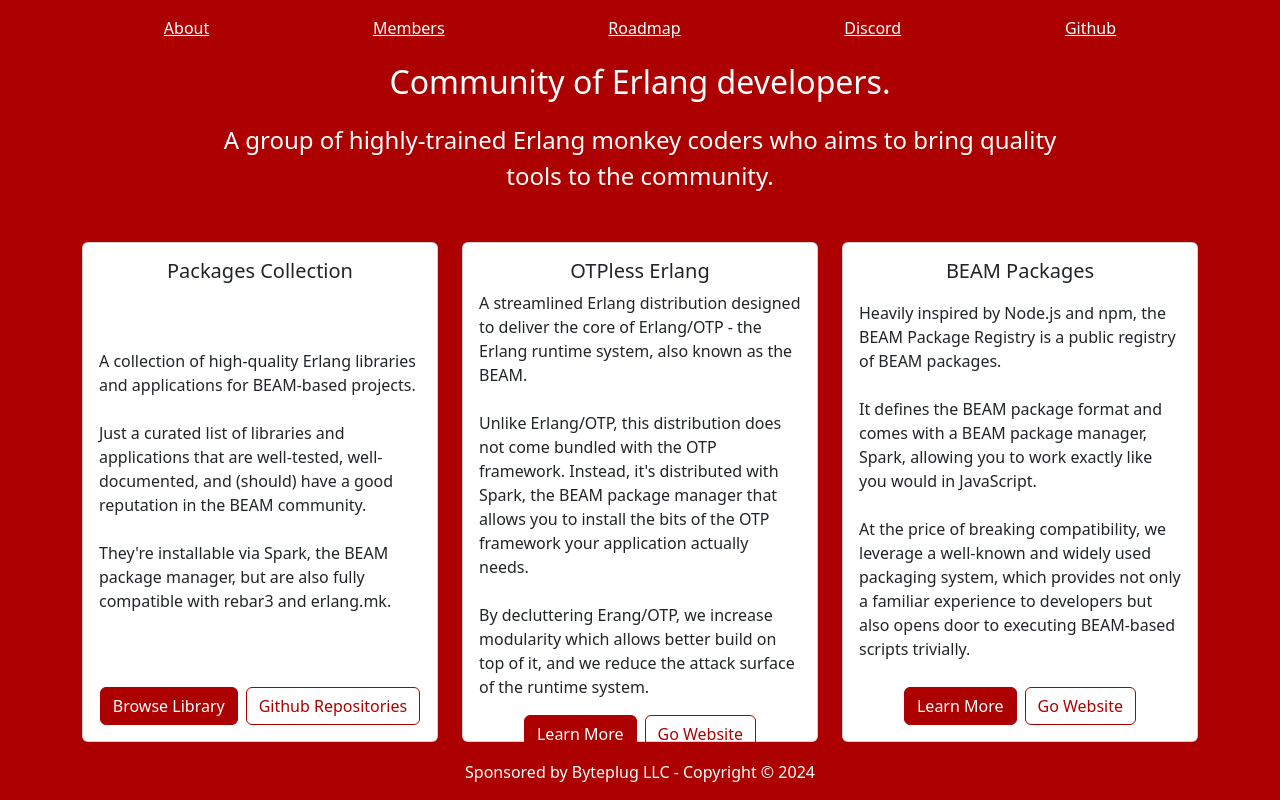
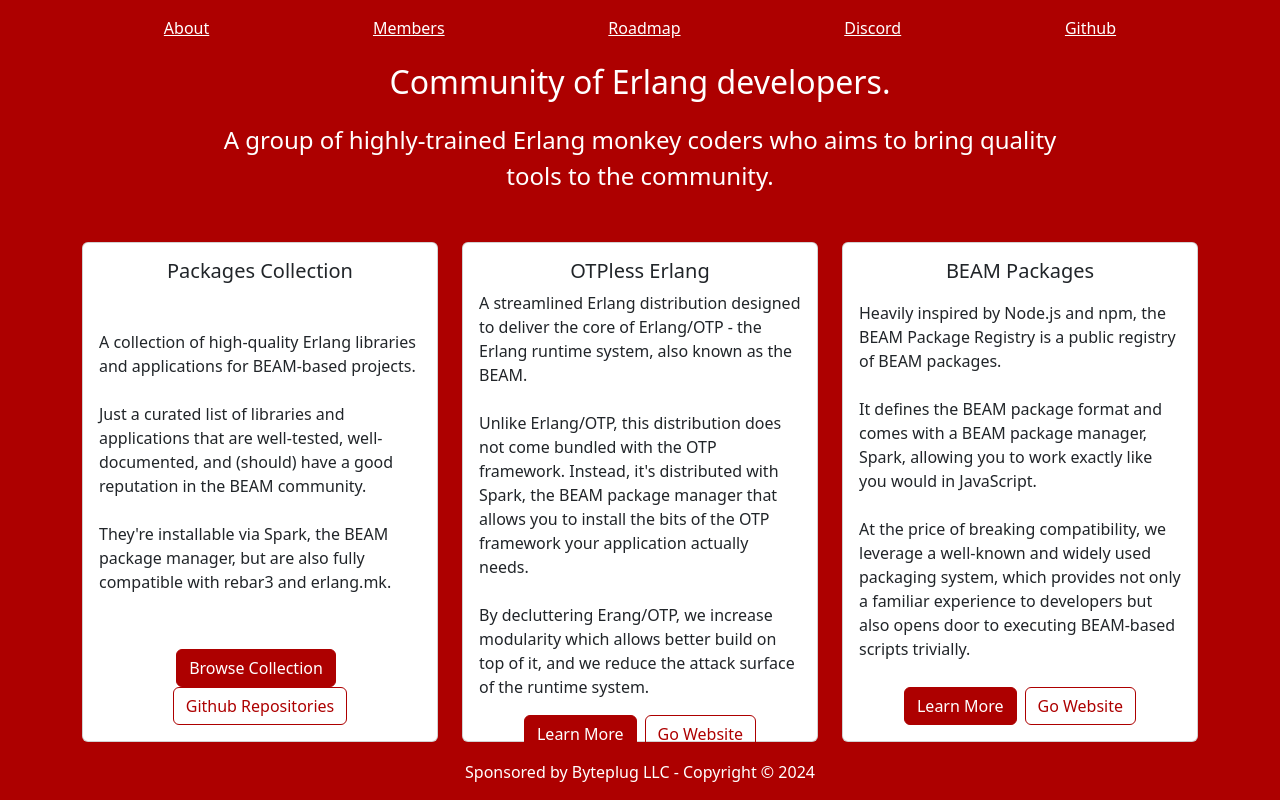
Before and after one commit to erlangsters/about-erlangsters, a Vue app: page / in a window 1280 px wide. Built offline with nearby package versions, Linux system fonts and the light colour scheme.

Commit message:
Implement pages (with navigation)

```diff
--- a/src/App.vue
+++ b/src/App.vue
@@ -2,103 +2,14 @@
   <div class="bg-primary h-100 flex-grow-1 d-flex flex-column justify-content-between">
 <!-- top -->
 <div class="container d-flex justify-content-around my-3">
-  <a class="text-white" href="#">About</a>
-  <a class="text-white" href="#">Members</a>
-  <a class="text-white" href="#">Roadmap</a>
+  <router-link class="text-white" to="/about">About</router-link>
+  <router-link class="text-white" to="/members">Members</router-link>
+  <router-link class="text-white" to="/roadmap">Roadmap</router-link>
   <a class="text-white" href="https://discord.gg/bRmy5hQbTh">Discord</a>
   <a class="text-white" href="https://github.com/erlangsters">Github</a>
 </div>
 <!-- center -->
-<div class="container">
-  <div class="text-center text-white mb-5">
-    <p class="fs-2">Community of Erlang developers.</p>
-    <p class="fs-4 w-75 mx-auto">
-A group of highly-trained Erlang monkey coders who aims to bring quality tools
-to the community.
-    </p>
-  </div>
-  <div class="row">
-    <div class="col-4">
-<!-- library collection card -->
-<div
-  class="card text-center mb-3"
-  style="height: 500px;"
->
-  <div class="card-body d-flex flex-column justify-content-between">
-    <h5 class="card-title">Packages Collection</h5>
-    <p class="card-text text-start">
-A collection of high-quality Erlang libraries and applications for BEAM-based
-projects.
-<br><br>
-Just a curated list of libraries and applications that are well-tested,
-well-documented, and (should) have a good reputation in the BEAM community.
-<br><br>
-They're installable via Spark, the BEAM package manager, but are also fully
-compatible with rebar3 and erlang.mk.
-    </p>
-    <div>
-      <a href="#" class="btn btn-primary me-2">Browse Library</a>
-      <a href="https://github.com/orgs/erlangsters/repositories" class="btn btn-outline-primary">Github Repositories</a>
-    </div>
-  </div>
-</div>
-    </div>
-    <div class="col-4">
-<!-- otpless erlang card -->
-<div
-  class="card text-center mb-3"
-  style="height: 500px;"
->
-  <div class="card-body d-flex flex-column justify-content-between">
-    <h5 class="card-title">OTPless Erlang</h5>
-    <p class="card-text text-start">
-A streamlined Erlang distribution designed to deliver the core of Erlang/OTP -
-the Erlang runtime system, also known as the BEAM.
-<br><br>
-Unlike Erlang/OTP, this distribution does not come bundled with the OTP
-framework. Instead, it's distributed with Spark, the BEAM package manager that
-allows you to install the bits of the OTP framework your application actually
-needs.
-<br><br>
-By decluttering Erang/OTP, we increase modularity which allows better build on
-top of it, and we reduce the attack surface of the runtime system.
-    </p>
-    <div>
-      <a href="#" class="btn btn-primary me-2">Learn More</a>
-      <a href="https://otpless-erlang.org" class="btn btn-outline-primary">Go Website</a>
-    </div>
-  </div>
-</div>
-    </div>
-    <div class="col-4">
-<!-- beam package registry card -->
-<div
-  class="card text-center mb-3"
-  style="height: 500px;"
->
-  <div class="card-body d-flex flex-column justify-content-between">
-    <h5 class="card-title">BEAM Packages</h5>
-    <p class="card-text text-start">
-Heavily inspired by Node.js and npm, the BEAM Package Registry is a public
-registry of BEAM packages.
-<br><br>
-It defines the BEAM package format and comes with a BEAM package manager, Spark,
-allowing you to work exactly like you would in JavaScript.
-<br><br>
-At the price of breaking compatibility, we leverage a well-known and widely used
-packaging system, which provides not only a familiar experience to developers
-but also opens door to executing BEAM-based scripts trivially.
-    </p>
-    <div>
-      <a href="#" class="btn btn-primary me-2">Learn More</a>
-      <a href="https://beam-packages.org" class="btn btn-outline-primary">Go Website</a>
-    </div>
-  </div>
-</div>
-    </div>
-  </div>
-</div>
-
+<router-view></router-view>
 <!-- bottom -->
 <div class="text-center text-white mb-3">Sponsored by Byteplug LLC - Copyright © 2024</div>
   </div>
--- a/src/main.js
+++ b/src/main.js
@@ -2,6 +2,59 @@
 import * as bootstrap from 'bootstrap'
 
 import { createApp } from 'vue'
+import { createRouter, createWebHistory } from 'vue-router'
+
 import App from './App.vue'
 
-createApp(App).mount('#app')
+import HomePage from './pages/home.vue'
+import AboutPage from './pages/about.vue'
+import MembersPage from './pages/members.vue'
+import RoadmapPage from './pages/roadmap.vue'
+import PackagesCollectionPage from './pages/packages-collection.vue'
+import OTPlessErlangPage from './pages/otpless-erlang.vue'
+import BEAMPackagesPage from './pages/beam-packages.vue'
+
+const router = createRouter({
+    history: createWebHistory(import.meta.env.BASE_URL),
+    routes: [
+        {
+            path: '/',
+            name: 'home',
+            component: HomePage
+        },
+        {
+            path: '/about',
+            name: 'about',
+            component: AboutPage
+        },
+        {
+            path: '/members',
+            name: 'members',
+            component: MembersPage
+        },
+        {
+            path: '/roadmap',
+            name: 'roadmap',
+            component: RoadmapPage
+        },
+        {
+            path: '/packages-collection',
+            name: 'packages-collection',
+            component: PackagesCollectionPage
+        },
+        {
+            path: '/otpless-erlang',
+            name: 'otpless-erlang',
+            component: OTPlessErlangPage
+        },
+        {
+            path: '/beam-packages',
+            name: 'beam-packages',
+            component: BEAMPackagesPage
+        }
+    ]
+})
+
+let app = createApp(App)
+app.use(router)
+app.mount('#app')
--- /dev/null
+++ b/src/pages/about.vue
@@ -0,0 +1,3 @@
+<template>
+  <main>About</main>
+</template>
--- /dev/null
+++ b/src/pages/beam-packages.vue
@@ -0,0 +1,3 @@
+<template>
+  <main>BEAM Packages</main>
+</template>
--- /dev/null
+++ b/src/pages/home.vue
@@ -0,0 +1,91 @@
+<template>
+<div class="container">
+  <div class="text-center text-white mb-5">
+    <p class="fs-2">Community of Erlang developers.</p>
+    <p class="fs-4 w-75 mx-auto">
+A group of highly-trained Erlang monkey coders who aims to bring quality tools
+to the community.
+    </p>
+  </div>
+  <div class="row">
+    <div class="col-4">
+<!-- library collection card -->
+<div
+  class="card text-center mb-3"
+  style="height: 500px;"
+>
+  <div class="card-body d-flex flex-column justify-content-between">
+    <h5 class="card-title">Packages Collection</h5>
+    <p class="card-text text-start">
+A collection of high-quality Erlang libraries and applications for BEAM-based
+projects.
+<br><br>
+Just a curated list of libraries and applications that are well-tested,
+well-documented, and (should) have a good reputation in the BEAM community.
+<br><br>
+They're installable via Spark, the BEAM package manager, but are also fully
+compatible with rebar3 and erlang.mk.
+    </p>
+    <div>
+      <router-link to="/packages-collection" class="btn btn-primary me-2">Browse Collection</router-link>
+      <a href="https://github.com/orgs/erlangsters/repositories" class="btn btn-outline-primary">Github Repositories</a>
+    </div>
+  </div>
+</div>
+    </div>
+    <div class="col-4">
+<!-- otpless erlang card -->
+<div
+  class="card text-center mb-3"
+  style="height: 500px;"
+>
+  <div class="card-body d-flex flex-column justify-content-between">
+    <h5 class="card-title">OTPless Erlang</h5>
+    <p class="card-text text-start">
+A streamlined Erlang distribution designed to deliver the core of Erlang/OTP -
+the Erlang runtime system, also known as the BEAM.
+<br><br>
+Unlike Erlang/OTP, this distribution does not come bundled with the OTP
+framework. Instead, it's distributed with Spark, the BEAM package manager that
+allows you to install the bits of the OTP framework your application actually
+needs.
+<br><br>
+By decluttering Erang/OTP, we increase modularity which allows better build on
+top of it, and we reduce the attack surface of the runtime system.
+    </p>
+    <div>
+      <router-link to="/otpless-erlang" class="btn btn-primary me-2">Learn More</router-link>
+      <a href="https://otpless-erlang.org" class="btn btn-outline-primary">Go Website</a>
+    </div>
+  </div>
+</div>
+    </div>
+    <div class="col-4">
+<!-- beam package registry card -->
+<div
+  class="card text-center mb-3"
+  style="height: 500px;"
+>
+  <div class="card-body d-flex flex-column justify-content-between">
+    <h5 class="card-title">BEAM Packages</h5>
+    <p class="card-text text-start">
+Heavily inspired by Node.js and npm, the BEAM Package Registry is a public
+registry of BEAM packages.
+<br><br>
+It defines the BEAM package format and comes with a BEAM package manager, Spark,
+allowing you to work exactly like you would in JavaScript.
+<br><br>
+At the price of breaking compatibility, we leverage a well-known and widely used
+packaging system, which provides not only a familiar experience to developers
+but also opens door to executing BEAM-based scripts trivially.
+    </p>
+    <div>
+      <router-link to="/beam-packages" class="btn btn-primary me-2">Learn More</router-link>
+      <a href="https://beam-packages.org" class="btn btn-outline-primary">Go Website</a>
+    </div>
+  </div>
+</div>
+    </div>
+  </div>
+</div>
+</template>
--- /dev/null
+++ b/src/pages/members.vue
@@ -0,0 +1,3 @@
+<template>
+  <main>Members</main>
+</template>
--- /dev/null
+++ b/src/pages/otpless-erlang.vue
@@ -0,0 +1,3 @@
+<template>
+  <main>OTPless Erlang</main>
+</template>
--- /dev/null
+++ b/src/pages/packages-collection.vue
@@ -0,0 +1,3 @@
+<template>
+  <main>Packages Collection</main>
+</template>
--- /dev/null
+++ b/src/pages/roadmap.vue
@@ -0,0 +1,3 @@
+<template>
+  <main>Roadmap</main>
+</template>
```
